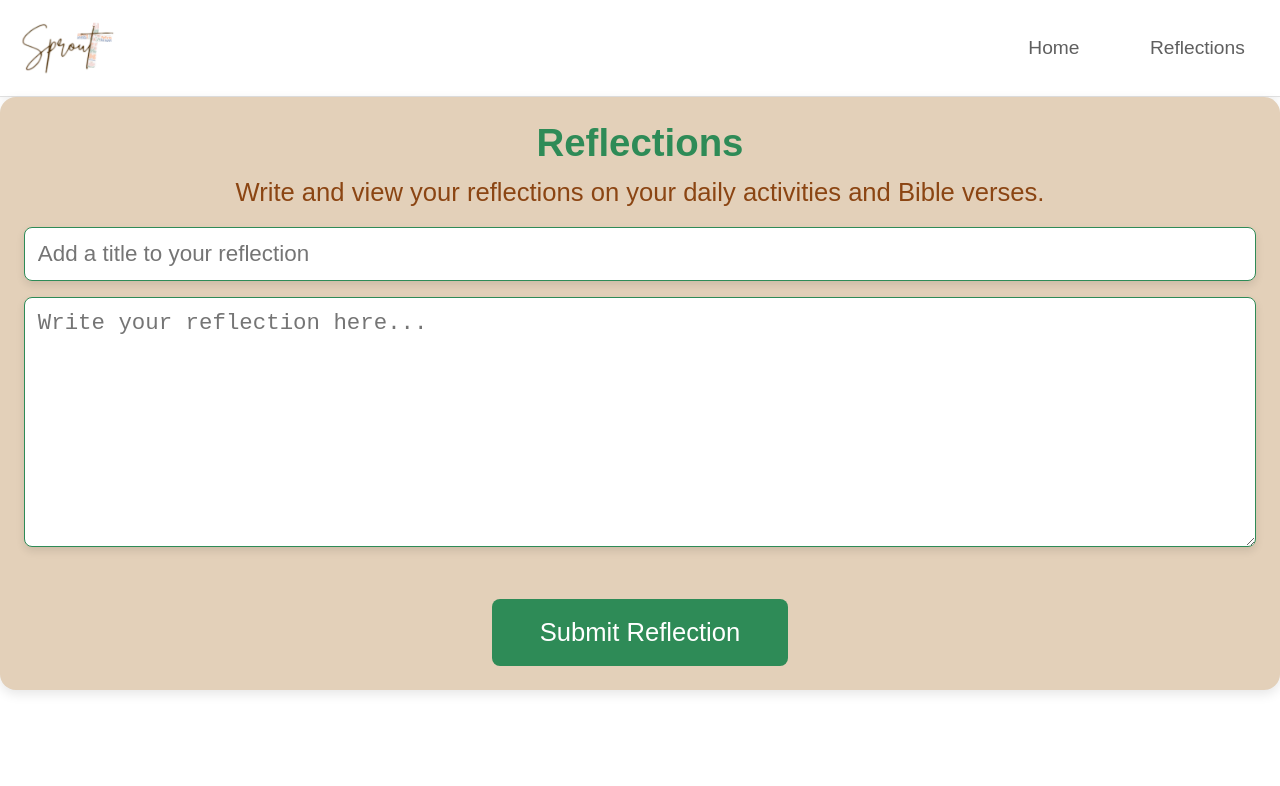
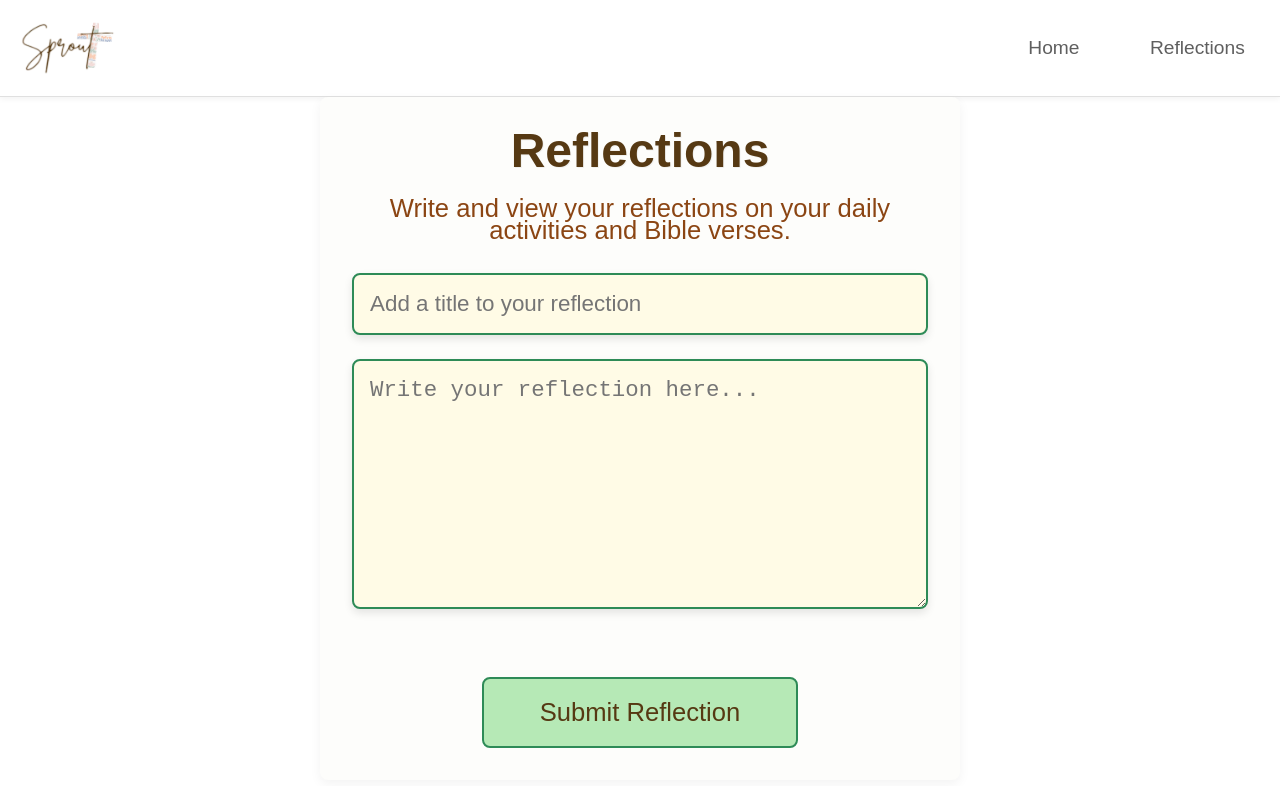
Before and after one commit to MichelleRafols/Sprout-Capstone-FullStack-Project, a React (Vite) app in the folder client/: page /reflections in a window 1280 px wide. Shown: the top 786 px of the page. Built offline with nearby package versions, Linux system fonts and the light colour scheme; a web font is replaced by a local one.

Commit message:
amend reflections page styling

```diff
--- a/client/src/pages/ReflectionsPage/ReflectionsPage.scss
+++ b/client/src/pages/ReflectionsPage/ReflectionsPage.scss
@@ -4,38 +4,44 @@
 @import '../../styles/partials/variables';
 
 .reflections-page {
-    background-color: $light-brown;
-    padding: 1.5rem;
-    border-radius: 1rem;
-    box-shadow: 0 0.25rem 0.75rem $shadow-color;
-    max-width: 100%;
+    background-color: #fdfdfb;
+    padding: 2rem;
+    border-radius: 0.5rem;
+    box-shadow: 0 0.25rem 0.75rem rgba(0, 0, 0, 0.05);
+    max-width: 40rem; // Adjusted width to fit well
     margin: 0 auto;
     text-align: center;
+    display: flex;
+    flex-direction: column;
+    align-items: center;
 
     &__form {
         display: flex;
         flex-direction: column;
         align-items: center;
+        width: 100%;
     }
 
     &__title {
-        font-size: 1.8rem;
-        color: $forest-green;
-        margin-bottom: 1rem;
+        font-size: 2.5rem;
+        color: $sprout-brown;
+        margin-bottom: 1.5rem;
+        text-shadow: 0.0625rem 0.0625rem rgba(0, 0, 0, 0.05);
+        font-weight: 600;
 
         @include tablet {
-            font-size: 2rem;
+            font-size: 2.8rem;
         }
 
         @include desktop {
-            font-size: 2.4rem;
+            font-size: 3rem;
         }
     }
 
     &__description {
         font-size: 1.2rem;
         color: $earth-brown;
-        margin-bottom: 1.5rem;
+        margin-bottom: 2rem;
 
         @include tablet {
             font-size: 1.4rem;
@@ -47,21 +53,22 @@
     }
 
     &__title-container {
-        margin-bottom: 1rem;
+        margin-bottom: 1.5rem;
         width: 100%;
     }
 
     &__input-title {
         width: 100%;
-        padding: 0.8rem;
-        border: 0.0625rem solid $forest-green;
+        padding: 1rem;
+        border: 0.125rem solid $forest-green;
         border-radius: 0.5rem;
-        font-size: 1rem;
-        box-shadow: 0px 0.25rem 0.5rem $shadow-color;
+        font-size: 1.1rem;
+        box-shadow: 0px 0.25rem 0.5rem rgba(0, 0, 0, 0.1);
+        background-color: #fffbe6; // Matching the post-it vibe
 
         &:focus {
             outline: none;
-            border-color: $plant-green;
+            border-color: lighten($forest-green, 10%);
         }
 
         @include tablet {
@@ -74,23 +81,24 @@
     }
 
     &__textarea-container {
-        margin-bottom: 1.5rem;
+        margin-bottom: 2rem;
         width: 100%;
     }
 
     &__textarea {
         width: 100%;
-        height: 9.375rem;
-        padding: 0.8rem;
-        border: 0.0625rem solid $forest-green;
+        height: 10rem;
+        padding: 1rem;
+        border: 0.125rem solid $forest-green;
         border-radius: 0.5rem;
         resize: vertical;
-        font-size: 1rem;
-        box-shadow: 0px 0.25rem 0.5rem $shadow-color;
+        font-size: 1.1rem;
+        box-shadow: 0px 0.25rem 0.5rem rgba(0, 0, 0, 0.1);
+        background-color: #fffbe6; // Matching the post-it vibe
 
         &:focus {
             outline: none;
-            border-color: $plant-green;
+            border-color: lighten($forest-green, 10%);
         }
 
         @include tablet {
@@ -105,27 +113,41 @@
     }
 
     &__submit-btn {
-        margin-top: 1.5rem;
-        padding: 0.8rem 2rem;
-        background-color: $forest-green;
-        color: white;
-        border: none;
+        margin-top: 2rem;
+        padding: 1rem 2.5rem;
+        background-color: #b6e9b6;
+        color: $sprout-brown;
+        border: 0.125rem solid $forest-green;
         border-radius: 0.5rem;
         cursor: pointer;
         font-size: 1.2rem;
-        transition: background-color 0.3s ease;
+        transition: background-color 0.3s ease, color 0.3s ease, transform 0.2s ease;
 
         &:hover {
-            background-color: $plant-green;
+            background-color: lighten($forest-green, 10%);
+            color: #fff;
+            transform: translateY(-0.1rem);
+            border-color: darken($forest-green, 5%);
+        }
+
+        &:focus {
+            outline: none;
+            box-shadow: 0 0 0.3rem rgba(0, 0, 0, 0.15);
+        }
+
+        &:active {
+            transform: translateY(0);
+            background-color: darken($forest-green, 10%);
+            color: #fdfdfb;
         }
 
         @include tablet {
-            padding: 1rem 2.5rem;
+            padding: 1rem 3rem;
             font-size: 1.4rem;
         }
 
         @include desktop {
-            padding: 1.2rem 3rem;
+            padding: 1.2rem 3.5rem;
             font-size: 1.6rem;
         }
     }
```
